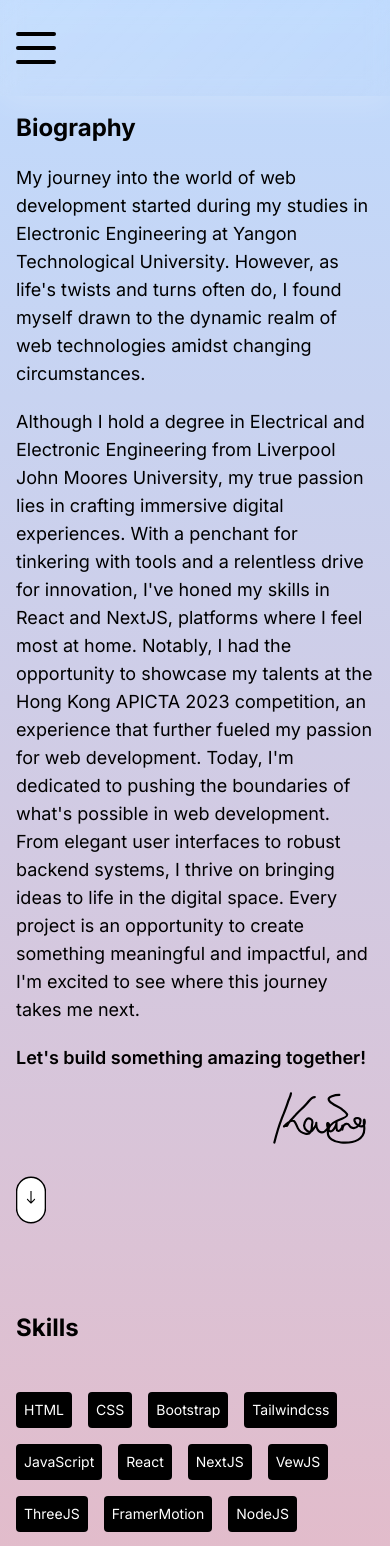
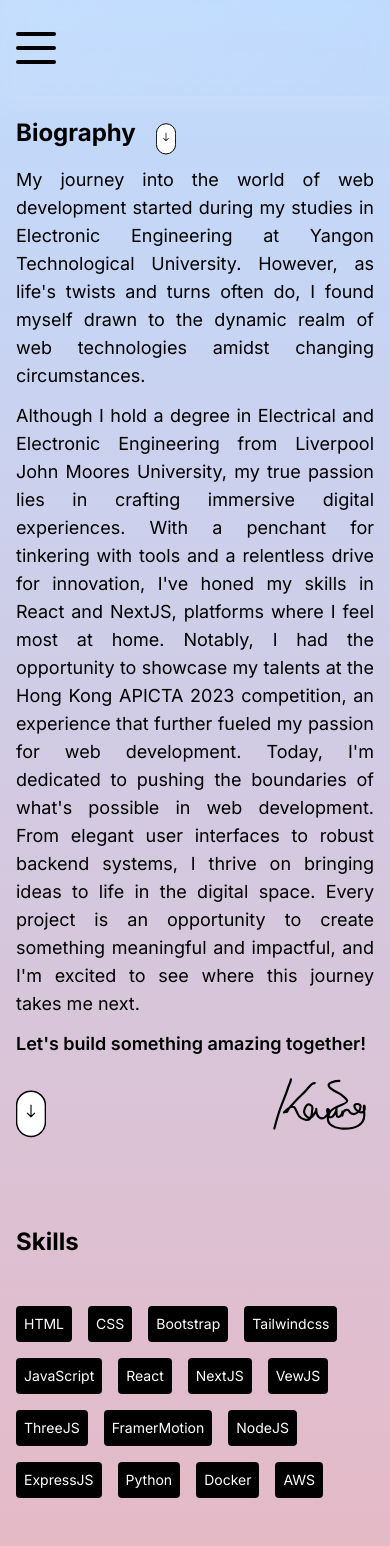
Before and after one commit to kaung-minkhant/next-portfolio-v2, a Next.js app: page /about in a window 390 px wide. Shown: the top 1546 px of the page. Built offline with nearby package versions, Linux system fonts and the light colour scheme.

Commit message:
fixed z issues, adjust home and about for responsiveness, adding exprience item data

```diff
--- a/src/app/about/page.tsx
+++ b/src/app/about/page.tsx
@@ -18,14 +18,14 @@ export default function About() {
   return (
     // <ScrollProvider container={document.getElementsByClassName('about')[0] as HTMLElement}>
     <div
-      className="flex-grow lg-flex overlay relative"
+      className="flex-grow lg:flex overlay relative"
       ref={ref}
       style={{
         display: "none",
       }}
     >
       {/* text container */}
-      <div className="p-4 sm:p-9 md:p-14 lg:p-20 xl:p-36 flex flex-col gap-24 md:gap-32 lg:gap-48 xl:gap-64 h-full lg:w-2/3 xl:w-1/2">
+      <div className="p-4 sm:p-9 md:p-14 lg:p-20 lg:py-14 xl:p-36 xl:py-24 flex flex-col gap-24 md:gap-32 lg:gap-48 xl:gap-64 h-full flex-grow lg:basis-[15rem] xl:basis-[38rem]">
         {/* biography */}
         <Biography />
         {/* skills */}
@@ -34,7 +34,7 @@ export default function About() {
         <Experience />
       </div>
       {/* svg container */}
-      <div className="hidden lg:block w-1/3 xl:w-1/2 sticky top-[6rem] h-[calc(100vh-6rem)] self-start">
+      <div className="hidden lg:block sticky top-[6rem] h-[calc(100vh-6rem)] self-start flex-grow lg:basis-0 xl:basis-1">
         {show && <Brain scrollYProgress={scrollYProgress} />}
       </div>
     </div>
--- a/src/app/globals.css
+++ b/src/app/globals.css
@@ -7,7 +7,6 @@
   /* background-color: transparent; */
   box-shadow: 0 8px 32px 0 rgba(255, 255, 255, 0.18);
   position: sticky;
-  z-index: 20;
   top: 0;
   background: linear-gradient(135deg, rgba(255,255,255,0.1), rgba(255,255,255,0));
   /* background-color: red; */
--- a/src/app/page.tsx
+++ b/src/app/page.tsx
@@ -4,7 +4,7 @@ import Link from "next/link";
 export default function Home() {
   return (
     <div
-      className="overlay flex flex-col lg:flex-row flex-grow px-4 sm:px-9 md:px-14 lg:px-20 xl:px-36"
+      className="overlay flex flex-col lg:flex-row flex-grow px-4 sm:px-9 md:px-14 lg:px-20 xl:px-36 relative z-[0]"
       style={{
         display: "none",
       }}
--- a/src/components/Biography.tsx
+++ b/src/components/Biography.tsx
@@ -3,38 +3,39 @@ import Signature from "./Signature";
 
 export default function Biography() {
   return (
-    <div className="flex flex-col gap-5 justify-center">
-      <h1 className="font-bold text-2xl">Biography</h1>
-      <p className="text-lg">
+    <div className="flex flex-col gap-3 md:gap-5 lg:gap-3 xl:gap-5 justify-center">
+      <div className="flex items-center gap-5 relative">
+        <h1 className="font-bold text-2xl">Biography</h1>
+        <div className="relative -top-[4px] block sm:hidden md:hidden">
+          <ScrollMouse sizeSub={20} />
+        </div>
+      </div>
+      <p className="text-lg lg:leading-6 xl:leading-7 text-justify">
         My journey into the world of web development started during my studies
         in Electronic Engineering at Yangon Technological University. However,
-        as life's twists and turns often do, I found myself drawn to the dynamic
+        as life&apos;s twists and turns often do, I found myself drawn to the dynamic
         realm of web technologies amidst changing circumstances.
       </p>
-      <p className="text-lg">
-
-        Although I hold
-        a degree in Electrical and Electronic Engineering from Liverpool John
-        Moores University, my true passion lies in crafting immersive digital
-        experiences. With a penchant for tinkering with tools and a relentless
-        drive for innovation, I've honed my skills in React and NextJS,
-        platforms where I feel most at home. Notably, I had the opportunity to
-        showcase my talents at the Hong Kong APICTA 2023 competition, an
-        experience that further fueled my passion for web development. Today,
-        I'm dedicated to pushing the boundaries of what's possible in web
-        development. From elegant user interfaces to robust backend systems, I
-        thrive on bringing ideas to life in the digital space. Every project is
-        an opportunity to create something meaningful and impactful, and I'm
-        excited to see where this journey takes me next.
+      <p className="text-lg lg:leading-6 xl:leading-7 text-justify">
+        Although I hold a degree in Electrical and Electronic Engineering from
+        Liverpool John Moores University, my true passion lies in crafting
+        immersive digital experiences. With a penchant for tinkering with tools
+        and a relentless drive for innovation, I&apos;ve honed my skills in React and
+        NextJS, platforms where I feel most at home. Notably, I had the
+        opportunity to showcase my talents at the Hong Kong APICTA 2023
+        competition, an experience that further fueled my passion for web
+        development. Today, I&apos;m dedicated to pushing the boundaries of what&apos;s
+        possible in web development. From elegant user interfaces to robust
+        backend systems, I thrive on bringing ideas to life in the digital
+        space. Every project is an opportunity to create something meaningful
+        and impactful, and I&apos;m excited to see where this journey takes me next.
       </p>
       <span className="font-semibold text-lg">
-        Let's build something amazing together!
+        Let&apos;s build something amazing together!
       </span>
-      <div className="self-end">
+      <div className="flex justify-between mt-2">
+        <ScrollMouse />
         <Signature />
-      </div>
-      <div className="">
-        <ScrollMouse />
       </div>
     </div>
   );
--- a/src/components/Experience.tsx
+++ b/src/components/Experience.tsx
@@ -10,7 +10,7 @@ export default function Experience() {
   });
   const experienceVariants = {
     initial: { x: "-100vw" },
-    animate: isInView ? { x: 0, transition: { delay: 0.2 } } : {},
+    animate: isInView ? { x: 0, transition: { delay: 0.1, type: "spring", mass: 1, stiffness: 80, damping: 13 } } : {},
   };
   const experience = [
     {
--- /dev/null
+++ b/src/components/JSEnabled.tsx
@@ -0,0 +1,13 @@
+'use client'
+
+import { useEffect, useState } from "react"
+
+export default function JSEnabled() {
+  const [jsEnabled, setJSEnabled] = useState(false)
+  useEffect(() => {
+    if (typeof document !== undefined) {
+      document.cookie = "jsEnabled=true;samesite=strict;path=/;max-age=10"
+    }
+  }, [])
+  return <></>
+}
--- a/src/components/Navbar.tsx
+++ b/src/components/Navbar.tsx
@@ -103,7 +103,7 @@ export default function NavBar() {
       </div>
       <div className="md:hidden">
         <button
-          className="w-10 h-8 flex flex-col justify-between relative z-[70]"
+          className="w-10 h-8 flex flex-col justify-between relative z-[1]"
           onClick={() => setOpen((prev) => !prev)}
         >
           <motion.div
@@ -125,7 +125,7 @@ export default function NavBar() {
         <AnimatePresence mode="wait">
           {open && (
             <motion.div
-              className="absolute top-0 left-0 w-screen h-screen bg-black text-white flex flex-col justify-center items-center gap-8 text-3xl z-[60]"
+              className="absolute top-0 left-0 w-screen h-screen bg-black text-white flex flex-col justify-center items-center gap-8 text-3xl z-[0]"
               variants={listVariants}
               initial="closed"
               animate="opened"
--- a/src/components/Portfolio.tsx
+++ b/src/components/Portfolio.tsx
@@ -97,6 +97,7 @@ export default function Portfolio() {
                       <Image
                         src={item.img}
                         alt={item.title}
+                        priority={true}
                         fill
                         sizes="(max-width: 768px) 100vw, (max-width: 1200px) 50vw, 33vw"
                       />
--- a/src/components/ScrollMouse.tsx
+++ b/src/components/ScrollMouse.tsx
@@ -1,6 +1,9 @@
 'use client'
 import {motion} from 'framer-motion'
-export default function ScrollMouse() {
+interface Props {
+  sizeSub?: number
+}
+export default function ScrollMouse({sizeSub=10}: Props) {
   const variants = {
     initial: {
       opacity: 0.2, y: 0,
@@ -19,8 +22,8 @@ export default function ScrollMouse() {
       variants={variants}
       initial='initial'
       animate='animate'
-      width={40 - 10}
-      height={62 - 10}
+      width={40 - sizeSub}
+      height={62 - sizeSub}
       viewBox="0 0 40 62"
       fill="none"
       xmlns="http://www.w3.org/2000/svg"
--- a/src/components/Skills.tsx
+++ b/src/components/Skills.tsx
@@ -23,42 +23,50 @@ export default function Skills() {
     "JavaScript",
     "React",
     "NextJS",
-    'VewJS',
-    'ThreeJS',
-    'FramerMotion',
-    'NodeJS',
-    'ExpressJS',
-    'Python',
-    'Docker',
-    'AWS',
+    "VewJS",
+    "ThreeJS",
+    "FramerMotion",
+    "NodeJS",
+    "ExpressJS",
+    "Python",
+    "Docker",
+    "AWS",
   ];
   const skillVariants = {
     initial: { x: "-100vw" },
-    animate: isSkillInView ? { x: 0, transition: { delay: 0.2 } } : {},
+    animate: isSkillInView
+      ? {
+          x: 0,
+          transition: { delay: 0.1, type: "spring", mass: 1, stiffness: 80, damping: 13 },
+        }
+      : {},
   };
   return (
     <div className="flex flex-col gap-12 justify-center" ref={ref}>
-      {/* title */}
       <motion.h1
         className="text-2xl font-bold"
         variants={skillVariants}
-        initial='initial'
-        animate='animate'
+        initial="initial"
+        animate="animate"
+        // transition={{
+        //   type: "spring",
+        //   d
+        //   mass: 1,
+        //   stiffness: 1,
+        // }}
       >
         Skills
       </motion.h1>
-      {/* skill list  */}
       <motion.div
         className="flex gap-4 flex-wrap"
         variants={skillVariants}
-        initial='initial'
-        animate='animate'
+        initial="initial"
+        animate="animate"
       >
         {skills.map((skill) => (
           <Skill key={skill} skill={skill} />
         ))}
       </motion.div>
-      {/* scroll svg */}
       <div className="">
         <ScrollMouse />
       </div>
```
Also changed, not shown: src/components/ExperienceItem.tsx (+22 -17 lines), src/components/TransitionProvider.tsx (+7 -7 lines).
